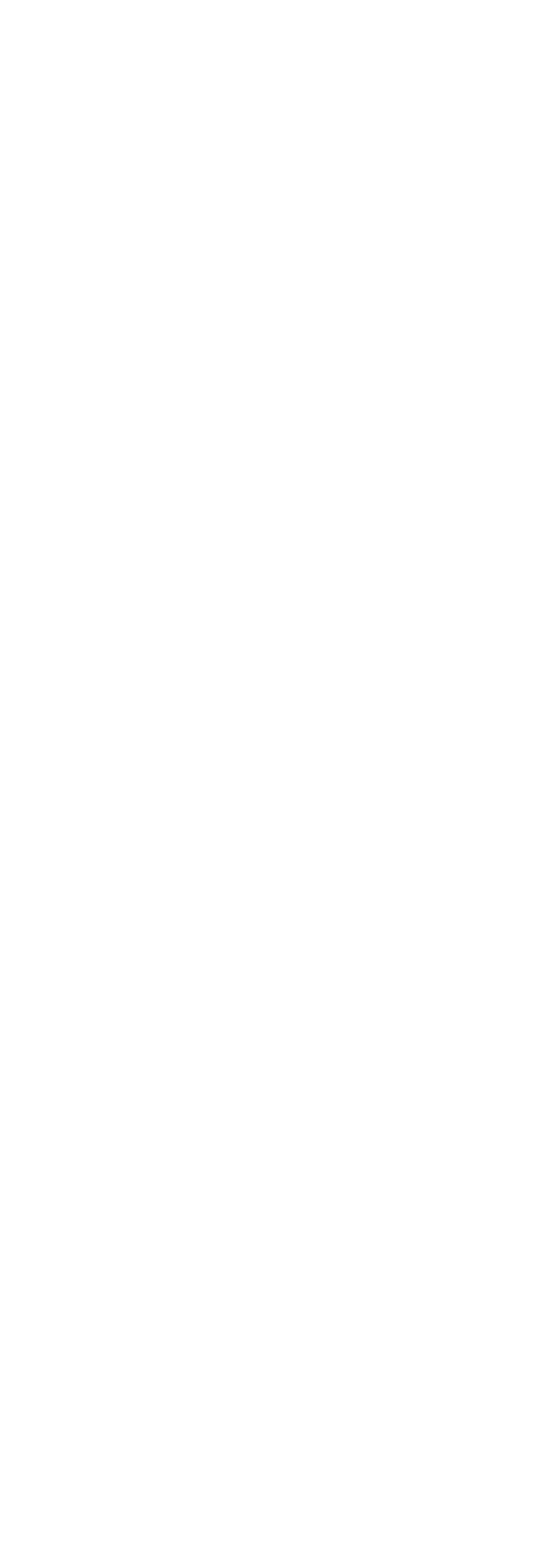
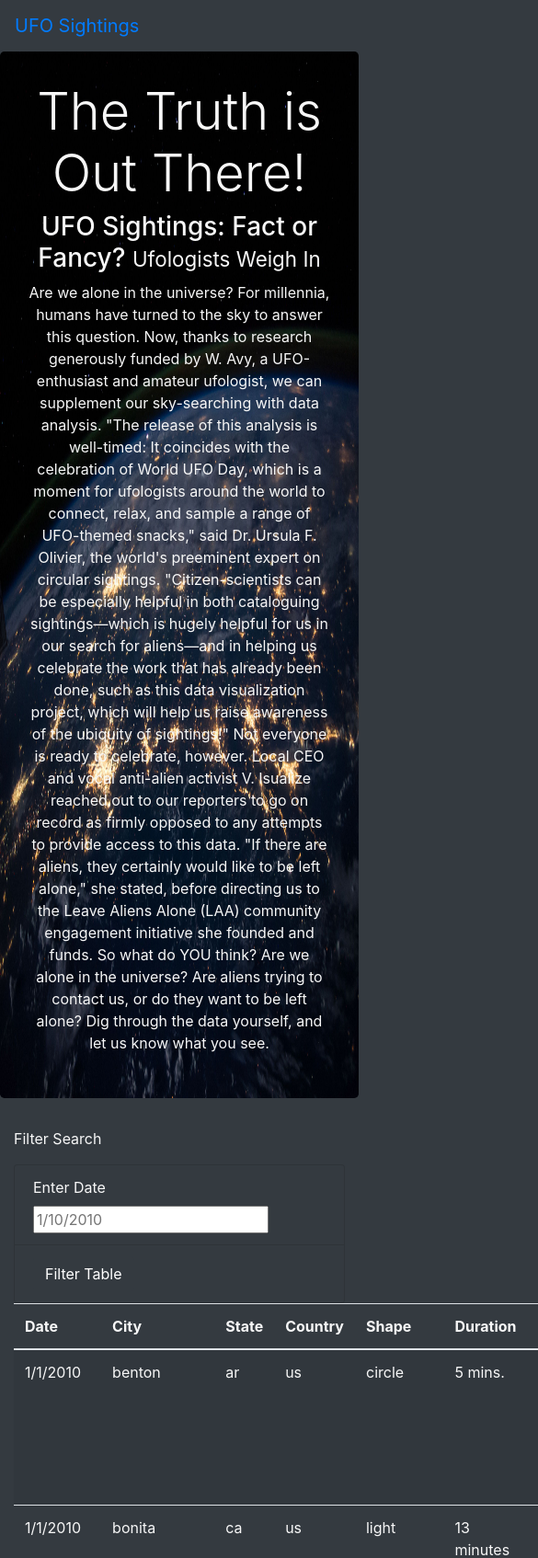
Before and after one commit to Owen-Doc/UFOs, a plain HTML site: page index.html in a window 390 px wide. Shown: the top 1694 px of the page at 92% size, 585 px wide, since content can reach past the window. Before the commit the page ends 844 px from the top, so only its background shows below. Drawn offline with nearby package versions, Linux system fonts and the light colour scheme.

Commit message:
Finished Module! Ready to start challenge

```diff
--- a/index.html
+++ b/index.html
@@ -1,14 +1,85 @@
 <!DOCTYPE html>
 <html lang="en">
+    <link
+    rel="stylesheet"
+    href="https://maxcdn.bootstrapcdn.com/bootstrap/4.0.0/css/bootstrap.min.css"
+    integrity="sha384-Gn5384xqQ1aoWXA+058RXPxPg6fy4IWvTNh0E263XmFcJlSAwiGgFAW/dAiS6JXm"
+    crossorigin="anonymous"
+  />
+  <link rel="stylesheet" href="static/css/style.css">
 <head>
     <meta charset="UTF-8">
     <meta http-equiv="X-UA-Compatible" content="IE=edge">
     <meta name="viewport" content="width=device-width, initial-scale=1.0">
     <title>Document</title>
 </head>
-<body>
+<body class='bg-dark'>
+    <div class='wrapper'>
+        <nav class='navbar narvbar-dark bg-dark navbar-expand-lg'>
+            <a class='navbar-brand' href='index.html'>UFO Sightings</a>
+        </nav>
+    </div>
+    <div class='jumbotron'>
+        <h1 class='display-4'>The Truth is Out There!</h1>
+        <div class='container-fluid'>
+            <div class='row'>
+                <div class='col-md-4'>
+                    <h3>UFO Sightings: Fact or Fancy? <small> Ufologists Weigh In</small></h3>
+                </div>
+                <div class='col-md-8'>
+                    <p>
+                        Are we alone in the universe? For millennia, humans have turned to the sky to answer this question. Now, thanks to research generously funded by W. Avy, a UFO-enthusiast and amateur ufologist, we can supplement our sky-searching with data analysis.
+
+"The release of this analysis is well-timed: It coincides with the celebration of World UFO Day, which is a moment for ufologists around the world to connect, relax, and sample a range of UFO-themed snacks," said Dr. Ursula F. Olivier, the world's preeminent expert on circular sightings. "Citizen-scientists can be especially helpful in both cataloguing sightings—which is hugely helpful for us in our search for aliens—and in helping us celebrate the work that has already been done, such as this data visualization project, which will help us raise awareness of the ubiquity of sightings!"
+
+Not everyone is ready to celebrate, however. Local CEO and vocal anti-alien activist V. Isualize reached out to our reporters to go on record as firmly opposed to any attempts to provide access to this data. "If there are aliens, they certainly would like to be left alone," she stated, before directing us to the Leave Aliens Alone (LAA) community engagement initiative she founded and funds.
+
+So what do YOU think? Are we alone in the universe? Are aliens trying to contact us, or do they want to be left alone? Dig through the data yourself, and let us know what you see.
+                    </p>
+                </div>
+            </div>
+        </div>
+    </div>
+        <div class='container-fluid'>
+            <div class='row'>
+                <div class='col-md-3'>
+                    <form class='bg-dark'>
+                        <p>Filter Search</p>
+                        <ul class='list-group bg-dark'>
+                            <li class='list-group-item bg-dark'>
+                                <label for='date'>Enter Date</label>
+                                <input type='text' placeholder='1/10/2010' id='datetime' />
+
+                            </li>
+                            <li class='list-group-item bg-dark'>
+                                <button id='filter-btn' type='button' class='btn btn-dark'>Filter Table</button>
+
+                            </li>
+                        </ul>
+                    </form>
+                </div>
+                <div class='col-md-9'>
+                    <table class='table table-striped'>
+                        <thead>
+                            <tr>
+                                <th>Date</th>
+                                <th>City</th>
+                                <th>State</th>
+                                <th>Country</th>
+                                <th>Shape</th>
+                                <th>Duration</th>
+                                <th>Comments</th>
+                            </tr>
+                        <tbody></tbody>
+                        </thead>
+                    </table>
+
+                </div>
+            </div>
+        </div>
+
     <script src="https://cdnjs.cloudflare.com/ajax/libs/d3/4.11.0/d3.js"></script>
-    <script type="text/javascript" src="data.js"></script>
-    <script type="text/javascript" src="app.js"></script>
+    <script src="static/js/data.js"></script>
+    <script src="static/js/app_module.js"></script>
 </body>
 </html>
--- a/static/css/style.css
+++ b/static/css/style.css
@@ -0,0 +1,8 @@
+body {
+    color:#f7f7f7;
+}
+.jumbotron {
+    background-image:url('../images/nasa.jpg');
+    background-size: 100% 100%;
+    text-align: center;
+}
```
Also changed, not shown: static/js/app.js (added, +66 -0 lines), static/images/nasa.jpg (added), static/js/app_module.js (renamed from app.js), static/js/data.js (renamed from data.js), 2 other files.
